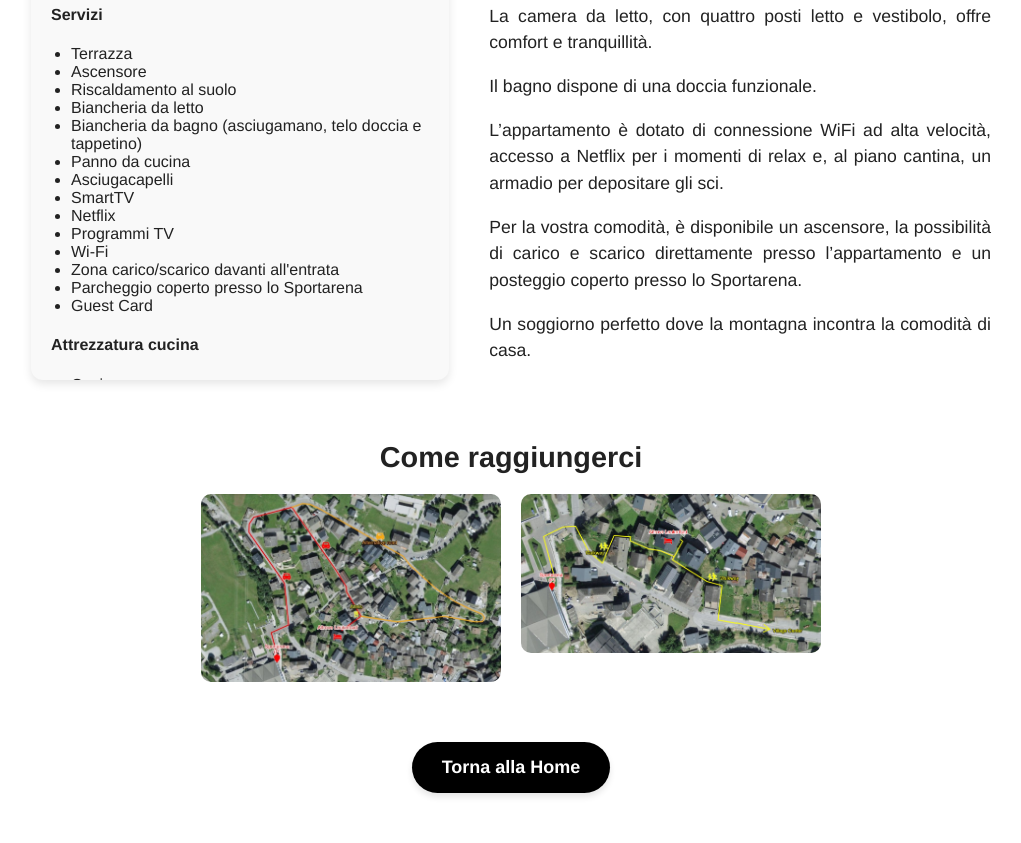
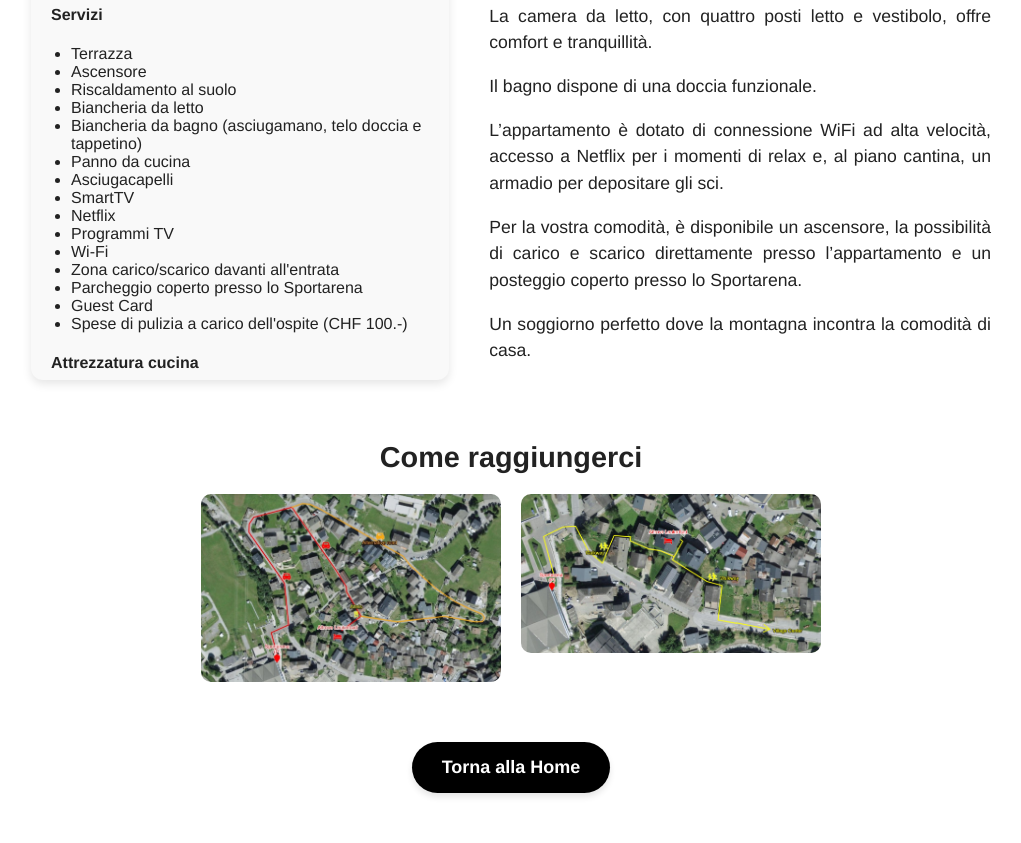
Before and after one commit to Altrove-Leukerbad/altrove-leukerbad, a plain HTML site: page appartamento.html in a window 1280 px wide. Shown: the part 618-1461 px from the top of the page, without its empty margins (129-1150 px from the left). Drawn offline with Linux system fonts and the light colour scheme.

Commit message:
appartamento.html

```diff
--- a/appartamento.html
+++ b/appartamento.html
@@ -93,6 +93,7 @@
             <li>Zona carico/scarico davanti all'entrata</li>
             <li>Parcheggio coperto presso lo Sportarena</li>
             <li>Guest Card</li>
+            <li>Spese di pulizia a carico dell'ospite (CHF 100.-)</li>
           </ul>
 
           <h4>Attrezzatura cucina</h4>
```
